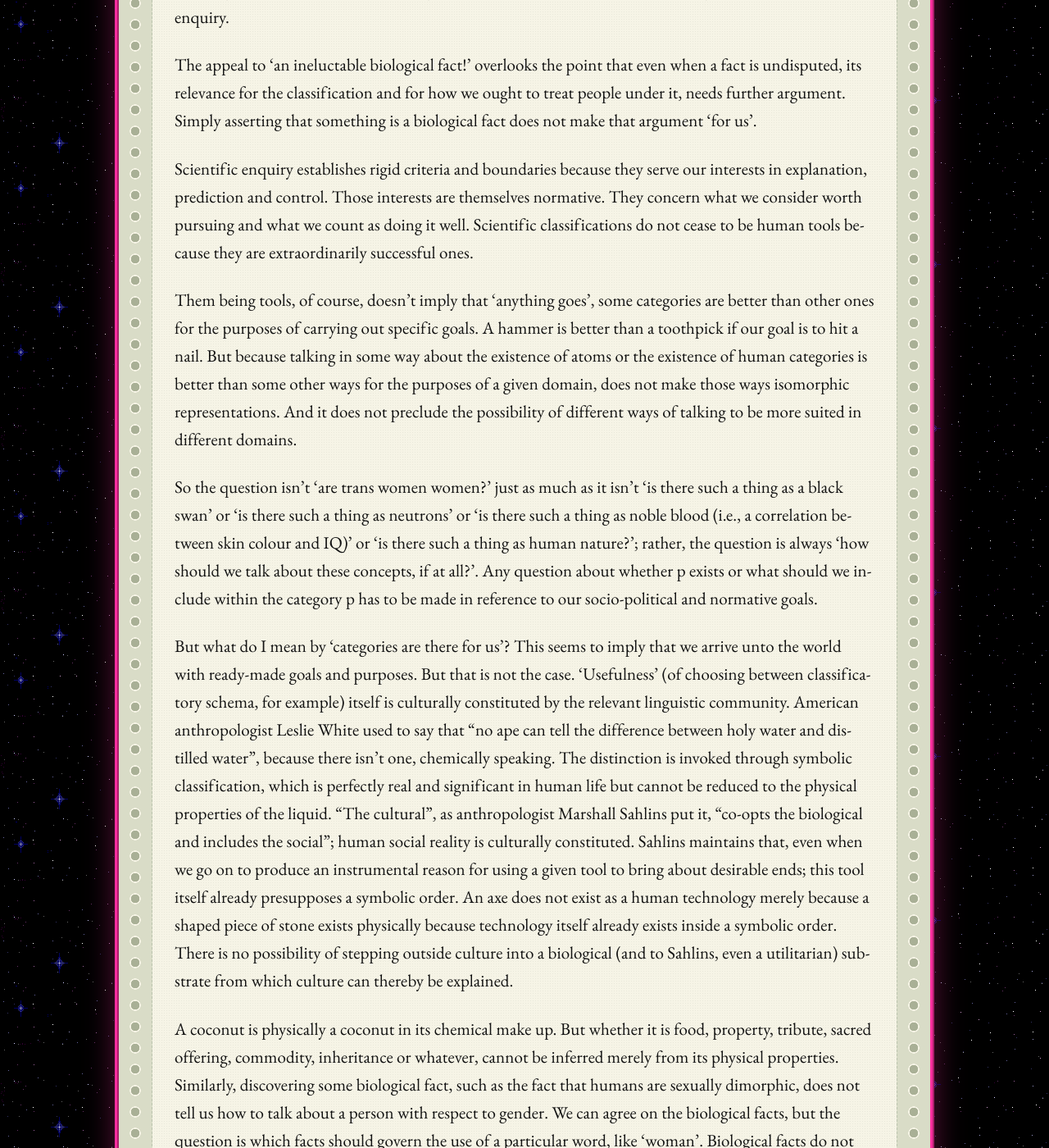
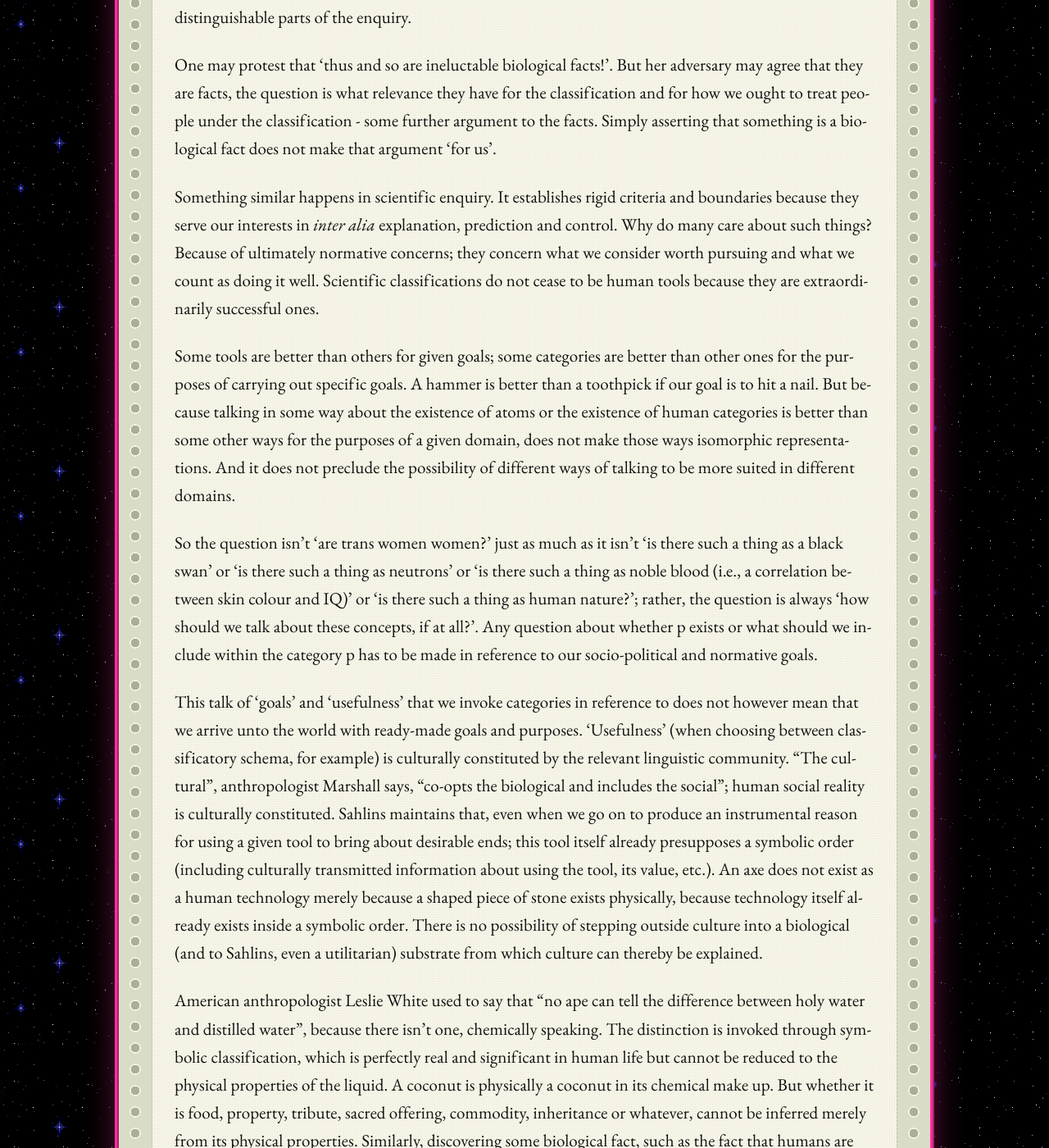
Before and after one commit to Catofminerva/Catofminerva.github.io, a Jekyll site: the page built from _posts/2022-10-03-woman.md, in a window 1280 px wide and 1400 px high, scrolled down 9810 px. Shown: the whole window at 82% size. Built offline with Jekyll 4.4.1, drawn with Linux system fonts in a browser that asks for light colours; comment, search, counter and statistics services are not loaded; some of the changed text lies outside the part shown.

Commit message:
Update 2022-10-03-woman.md

```diff
--- a/_posts/2022-10-03-woman.md
+++ b/_posts/2022-10-03-woman.md
@@ -84,40 +84,39 @@ The question ‘what is a woman?’, as it is typically proffered in this disput
 
 ### We are the Arbiters of Classifications
 
-Categories are there for us, not us for them. The causal properties of things may not be up to us, but which similarities and differences we elevate into classificatory significance depends upon what we are doing.
+Categories are there for us, not us for them. The causal properties of things may not be up to us. But which similarities and differences we elevate into classificatory significance depends upon what we are *doing*.
 
-We could reserve the word ‘swan’ for white birds with particular characteristics or use it for a broader grouping that includes black ones. Either choice has no bearing on the birds’ colour and ancestry. But the choices of classification serves different purposes: a classification concerned with colour need not coincide with one concerned with evolutionary relationships. Discovering what characteristics the birds have and deciding which characteristics should govern a particular classification are distinguishable parts of the enquiry.
+We could reserve the word ‘swan’ for white birds with particular characteristics. Or we could use it for a broader grouping that includes black ones. Either choice has no bearing on the birds’ colour and ancestry. But the choices of classification serves different purposes: a classification concerned with colour need not coincide with one concerned with evolutionary relationships. Finding out about the characteristics of the birds and deciding which of those characteristics should form part of a particular classification, are two distinguishable parts of the enquiry.
 
-The appeal to 'an ineluctable biological fact!' overlooks the point that even when a fact is undisputed, its relevance for the classification and for how we ought to treat people under it, needs further argument. Simply asserting that something is a biological fact does not make that argument 'for us'.
+One may protest that 'thus and so are ineluctable biological facts!'. But her adversary may agree that they are facts, the question is what relevance they have for the classification and for how we ought to treat people under the classification - some further argument to the facts. Simply asserting that something is a biological fact does not make that argument 'for us'.
 
-Scientific enquiry establishes rigid criteria and boundaries because they serve our interests in explanation, prediction and control. Those interests are themselves normative. They concern what we consider worth pursuing and what we count as doing it well. Scientific classifications do not cease to be human tools because they are extraordinarily successful ones.
+Something similar happens in scientific enquiry. It establishes rigid criteria and boundaries because they serve our interests in *inter alia* explanation, prediction and control. Why do many care about such things? Because of ultimately normative concerns; they concern what we consider worth pursuing and what we count as doing it well. Scientific classifications do not cease to be human tools because they are extraordinarily successful ones.
 
-Them being tools, of course, doesn’t imply that 'anything goes', some categories are better than other ones for the purposes of carrying out specific goals. A hammer is better than a toothpick if our goal is to hit a nail. But because talking in some way about the existence of atoms or the existence of human categories is better than some other ways for the purposes of a given domain, does not make those ways isomorphic representations. And it does not preclude the possibility of different ways of talking to be more suited in different domains.
+Some tools are better than others for given goals; some categories are better than other ones for the purposes of carrying out specific goals. A hammer is better than a toothpick if our goal is to hit a nail. But because talking in some way about the existence of atoms or the existence of human categories is better than some other ways for the purposes of a given domain, does not make those ways isomorphic representations. And it does not preclude the possibility of different ways of talking to be more suited in different domains.
 
 So the question isn’t ‘are trans women women?’ just as much as it isn’t ‘is there such a thing as a black swan’ or ‘is there such a thing as neutrons’ or ‘is there such a thing as noble blood (i.e., a correlation between skin colour and IQ)’ or ‘is there such a thing as human nature?’; rather, the question is always ‘how should we talk about these concepts, if at all?’. Any question about whether p exists or what should we include within the category p has to be made in reference to our socio-political and normative goals.
 
-But what do I mean by 'categories are there for us'? This seems to imply that we arrive unto the world with ready-made goals and purposes. But that is not the case. 'Usefulness' (of choosing between classificatory schema, for example) itself is culturally constituted by the relevant linguistic community. American anthropologist Leslie White used to say that "no ape can tell the difference between holy water and distilled water", because there isn't one, chemically speaking. The distinction is invoked through symbolic classification, which is perfectly real and significant in human life but cannot be reduced to the physical properties of the liquid. "The cultural", as anthropologist Marshall Sahlins put it, "co-opts the biological and includes the social”; human social reality is culturally constituted. Sahlins maintains that, even when we go on to produce an instrumental reason for using a given tool to bring about desirable ends; this tool itself already presupposes a symbolic order. An axe does not exist as a human technology merely because a shaped piece of stone exists physically because technology itself already exists inside a symbolic order. There is no possibility of stepping outside culture into a biological (and to Sahlins, even a utilitarian) substrate from which culture can thereby be explained.
+This talk of 'goals' and 'usefulness' that we invoke categories in reference to does not however mean that we arrive unto the world with ready-made goals and purposes. 'Usefulness' (when choosing between classificatory schema, for example) is culturally constituted by the relevant linguistic community. "The cultural", anthropologist Marshall says, "co-opts the biological and includes the social”; human social reality is culturally constituted. Sahlins maintains that, even when we go on to produce an instrumental reason for using a given tool to bring about desirable ends; this tool itself already presupposes a symbolic order (including culturally transmitted information about using the tool, its value, etc.). An axe does not exist as a human technology merely because a shaped piece of stone exists physically, because technology itself already exists inside a symbolic order. There is no possibility of stepping outside culture into a biological (and to Sahlins, even a utilitarian) substrate from which culture can thereby be explained.
 
-A coconut is physically a coconut in its chemical make up. But whether it is food, property, tribute, sacred offering, commodity, inheritance or whatever, cannot be inferred merely from its physical properties. Similarly, discovering some biological fact, such as the fact that humans are sexually dimorphic, does not tell us how to talk about a person with respect to gender. We can agree on the biological facts, but the question is which facts should govern the use of a particular word, like 'woman'. Biological facts do not tell us this; they do not tell us which pronouns to use, what roles to assign, whether any of such distinctions are relevant in bathrooms, dress, marriage, sport, titles, legal documents, kinship, ordinary address.
+American anthropologist Leslie White used to say that "no ape can tell the difference between holy water and distilled water", because there isn't one, chemically speaking. The distinction is invoked through symbolic classification, which is perfectly real and significant in human life but cannot be reduced to the physical properties of the liquid.  A coconut is physically a coconut in its chemical make up. But whether it is food, property, tribute, sacred offering, commodity, inheritance or whatever, cannot be inferred merely from its physical properties. Similarly, discovering some biological fact, such as the fact that humans are sexually dimorphic, does not tell us how to talk about a person with respect to their gender. We can agree on the biological facts, but the question is which facts should govern the use of a particular word like 'woman'. Biological facts do not tell us this; they do not tell us which pronouns to use, what roles to assign, whether any of such distinctions are relevant in bathrooms, dress, marriage, sport, titles, legal documents, kinship, ordinary address.
 
-For medical purposes, reproductive anatomy may matter.
+For medical purposes, reproductive anatomy may matter more.
 
-For prostate-cancer screening, certain anatomical distinctions may matter.
+For prostate-cancer screening, certain anatomical distinctions may matter more.
 
-For casual forms of address, gender identity may matter.
+For casual forms of address, gender identity may matter more.
 
-For some sporting classifications, physiological characteristics may matter (although precisely which characteristics is a separate practical question).
+For some sporting classifications, physiological characteristics may matter more (although precisely which characteristics is a separate practical question).
 
-For genealogy and reproductive biology, sex-talk may matter.
+For genealogy and reproductive biology, sex-talk may matter more.
 
-There is no obvious reason to assume prematurely that a single classificatory vocabulary must govern every one of these practices.
+There is no obvious reason to assume prematurely that a single, contextless classificatory vocabulary must govern every one of these practices.
 
 To ask:
 
-> “But what is the coconut really: food or property?”
+> “But what is the coconut *really*: food or property?”
 
-is nonsense, since it can be intelligibly a food if we adopt a particular description, as well as a property if we adopt another. The useful classification depends upon what people are *doing*. We already do this with kinship relations, so why not gender? There is nothing biologically given about the distinction between a parallel cousin and a cross cousin having the particular marital implications they have in many kinship systems. What we do is symbolically classify kin from which these classifications go on to organise all sorts of actions; marriage, descent, alliance, inheritance and social relations.
-
+is nonsense, since it can be intelligibly a food if we adopt a particular description, as well as a property if we adopt another. The useful classification between both depends upon what people are *doing* when invoking it. We already acknowledge the cultural constitution of kinship relations, so why not gender? There is nothing biologically given about the distinction between a parallel cousin and a cross cousin having the particular marital implications they have in many kinship systems. We simply symbolically classify kin, from which these classifications go on to organise all sorts of actions; marriage, descent, alliance, inheritance and social relations.
 
 
 ## A Wittgensteinian Approach to Gender
```
